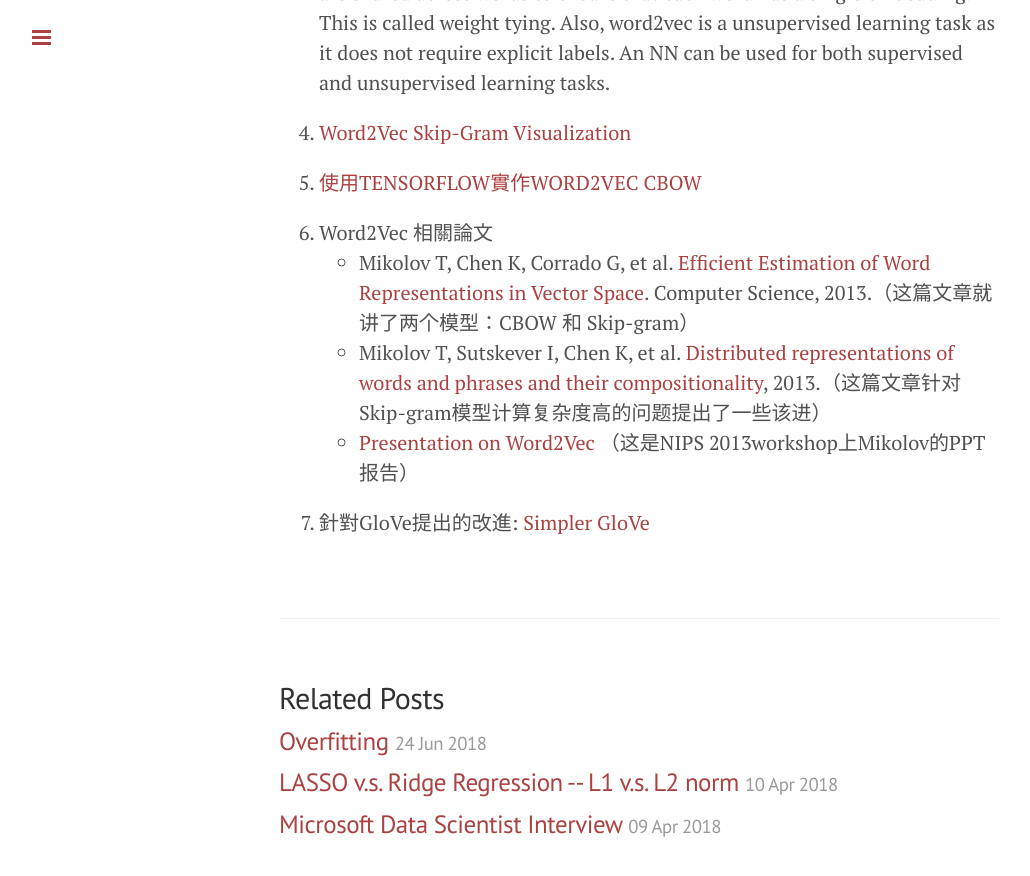
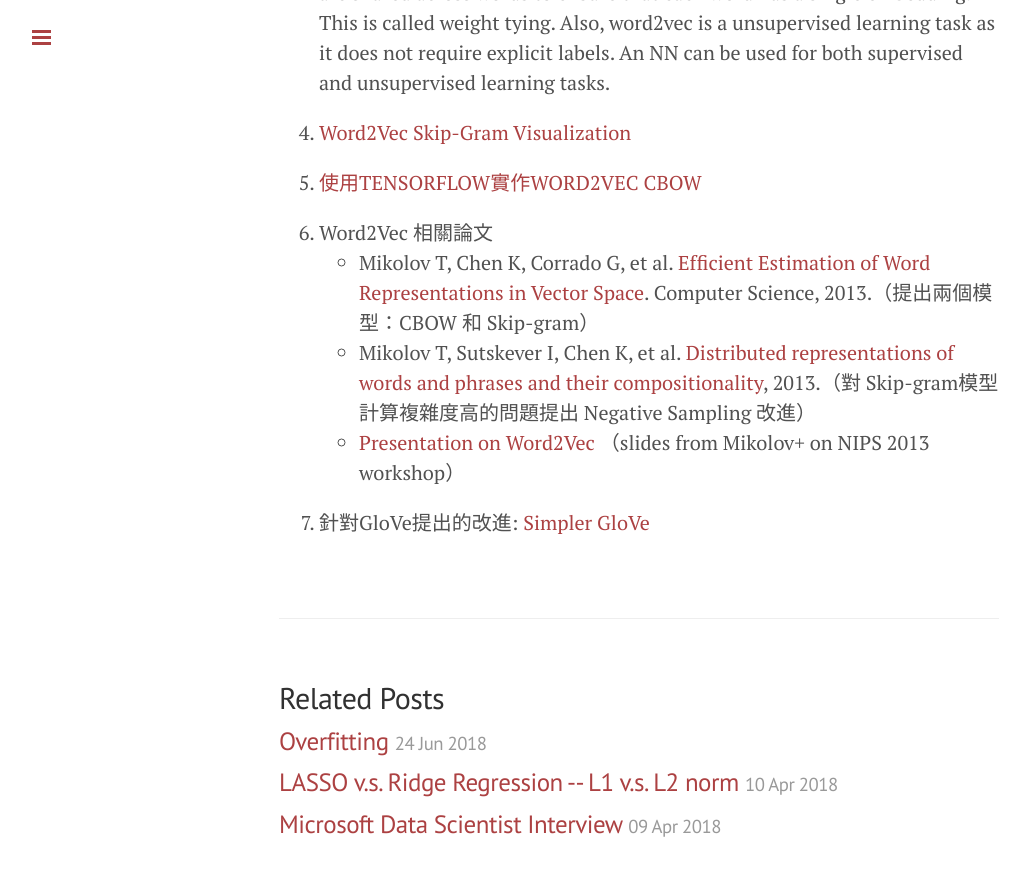
Before and after one commit to wantinghuang/wantinghuang.github.io, a Jekyll site: the page built from _posts/2018-07-05-word-representation.md, in a window 1280 px wide and 900 px high, scrolled down 8937 px. Shown: the top 876 px of the window, without its empty margins (1-1031 px from the left). Built offline with Jekyll 4.4.1, drawn with Linux system fonts in a browser that asks for light colours; formulas are drawn with MathJax 3.

Commit message:
Update 2018-07-05-word-representation.md

```diff
--- a/_posts/2018-07-05-word-representation.md
+++ b/_posts/2018-07-05-word-representation.md
@@ -231,8 +231,8 @@ Note that the weights are shared across words to ensure that each word has a sin
 5. [使用TENSORFLOW實作WORD2VEC CBOW](https://vinachangblog.wordpress.com/2017/08/13/%E4%BD%BF%E7%94%A8tensorflow%E5%AF%A6%E4%BD%9Cword2vec-cbow/)
 
 6. Word2Vec 相關論文
-    * Mikolov T, Chen K, Corrado G, et al. [Efficient Estimation of Word Representations in Vector Space](http://papers.nips.cc/paper/5021-distributed-representations-of-words-and-phrases-and-their-compositionality.pdf). Computer Science, 2013.（这篇文章就讲了两个模型：CBOW 和 Skip-gram）
-    * Mikolov T, Sutskever I, Chen K, et al.  [Distributed representations of words and phrases and their compositionality](https://papers.nips.cc/paper/5021-distributed-representations-of-words-and-phrases-and-their-compositionality.pdf), 2013.（这篇文章针对Skip-gram模型计算复杂度高的问题提出了一些该进）
-    * [Presentation on Word2Vec](https://docs.google.com/file/d/0B7XkCwpI5KDYRWRnd1RzWXQ2TWc/edit) （这是NIPS 2013workshop上Mikolov的PPT报告）
+    * Mikolov T, Chen K, Corrado G, et al. [Efficient Estimation of Word Representations in Vector Space](http://papers.nips.cc/paper/5021-distributed-representations-of-words-and-phrases-and-their-compositionality.pdf). Computer Science, 2013.（提出兩個模型：CBOW 和 Skip-gram）
+    * Mikolov T, Sutskever I, Chen K, et al.  [Distributed representations of words and phrases and their compositionality](https://papers.nips.cc/paper/5021-distributed-representations-of-words-and-phrases-and-their-compositionality.pdf), 2013.（對 Skip-gram模型計算複雜度高的問題提出 Negative Sampling 改進）
+    * [Presentation on Word2Vec](https://docs.google.com/file/d/0B7XkCwpI5KDYRWRnd1RzWXQ2TWc/edit) （slides from Mikolov+ on NIPS 2013 workshop）
 
 7. 針對GloVe提出的改進: [Simpler GloVe](https://zhuanlan.zhihu.com/p/31558664)
```
